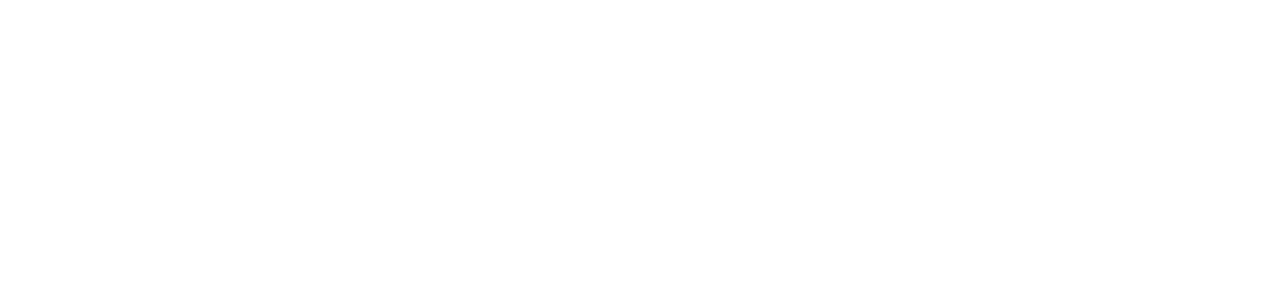
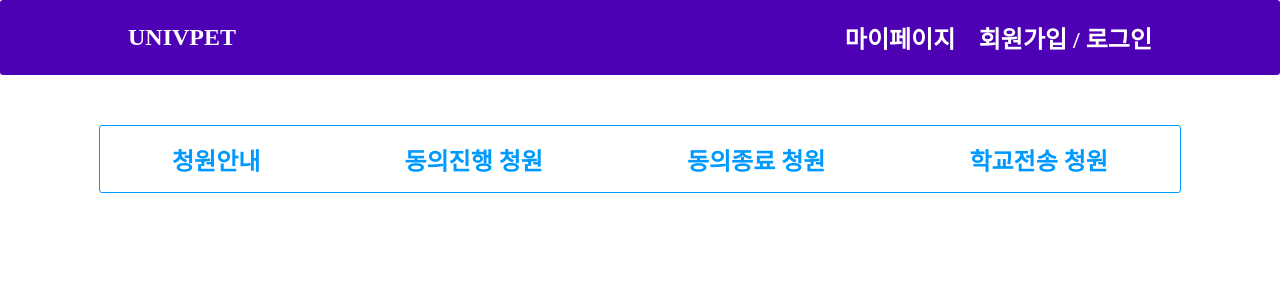
Before and after one commit to Sinchonthon-Minyoung-Team/7team_front, a React (Create React App) app in the folder education/: page / in a window 1280 px wide. Before the commit this address had no page. Shown: the top 300 px of the page. Built offline with nearby package versions, Linux system fonts and the light colour scheme.

Commit message:
Nav bar, Menu bar 구현 및 페이지 구성

```diff
--- a/education/public/index.html
+++ b/education/public/index.html
@@ -5,7 +5,7 @@
     <meta name="viewport" content="width=device-width, initial-scale=1" />
     <title>React App</title>
   </head>
-    <body>
+  <body style="margin: 0; width: 100%; height: 100%">
     <div id="root"></div>
   </body>
 </html>
--- a/education/src/App.js
+++ b/education/src/App.js
@@ -1,12 +1,22 @@
 import { BrowserRouter as Router, Route, Routes } from "react-router-dom";
 import LoginPage from "./pages/Login/LoginPage";
+import NavBar from "./components/NavBar";
+import HomePage from "./pages/HomePage";
+import About from "./pages/Board/About";
+import Article from "./pages/Board/Article";
 
 function App() {
   return (
     <>
       <Router>
+        <NavBar />
         <Routes>
+          <Route path="/" element={<HomePage />} />
           <Route path="/loginpage" element={<LoginPage />} />
+          <Route path="/info" element={<About />} />
+          <Route path="/progress" element={<Article type="progress" />} />
+          <Route path="/done" element={<Article type="done" />} />
+          <Route path="/sent" element={<Article type="sent" />} />
         </Routes>
       </Router>
     </>
--- /dev/null
+++ b/education/src/components/Menu.js
@@ -0,0 +1,39 @@
+import styled from "styled-components";
+import { Link } from "react-router-dom";
+
+function Menu() {
+  return (
+    <Container>
+      <Option to="/info">청원안내</Option>
+      <Option to="/progress">동의진행 청원</Option>
+      <Option to="/done">동의종료 청원</Option>
+      <Option to="/sent">학교전송 청원</Option>
+    </Container>
+  );
+}
+
+export default Menu;
+
+const Container = styled.div`
+  width: 1080px;
+  height: 66px;
+
+  display: flex;
+  justify-content: space-around;
+  align-items: center;
+
+  margin: 50px auto;
+
+  border-radius: 3px;
+  border: 1px solid var(--light-mode-primary-blue, #009aff);
+  background: var(--light-mode-white-background, #fff);
+`;
+
+const Option = styled(Link)`
+  color: var(--light-mode-primary-blue, #009aff);
+  font-size: 24px;
+  font-style: normal;
+  font-weight: 600;
+  line-height: normal;
+  text-decoration: none;
+`;
--- /dev/null
+++ b/education/src/components/NavBar.js
@@ -0,0 +1,63 @@
+import styled from "styled-components";
+import { Link } from "react-router-dom";
+
+function NavBar() {
+  return (
+    <NavContainer>
+      <Logo to="/">UNIVPET</Logo>
+      <UserContainer>
+        <MyPage to="/mypage">마이페이지</MyPage>
+        <Sign to="/signup">회원가입 / 로그인</Sign>
+      </UserContainer>
+    </NavContainer>
+  );
+}
+
+export default NavBar;
+
+const NavContainer = styled.div`
+  height: 75px;
+  display: flex;
+  justify-content: space-between;
+  align-items: center;
+
+  border-radius: 3px;
+  background: var(--light-mode-primary-purple, #4d00b4);
+
+  padding-left: 10%;
+  padding-right: 10%;
+`;
+
+const Logo = styled(Link)`
+  text-decoration: none;
+  color: var(--light-mode-white-background, #fff);
+  font-size: 24px;
+  font-style: normal;
+  font-weight: 600;
+  line-height: normal;
+`;
+
+const UserContainer = styled.div`
+  width: 30%;
+
+  display: flex;
+  justify-content: space-between;
+`;
+
+const MyPage = styled(Link)`
+  text-decoration: none;
+  color: var(--light-mode-white-background, #fff);
+  font-size: 24px;
+  font-style: normal;
+  font-weight: 600;
+  line-height: normal;
+`;
+
+const Sign = styled(Link)`
+  text-decoration: none;
+  color: var(--light-mode-white-background, #fff);
+  font-size: 24px;
+  font-style: normal;
+  font-weight: 600;
+  line-height: normal;
+`;
--- /dev/null
+++ b/education/src/pages/Board/About.js
@@ -0,0 +1,5 @@
+function About() {
+  return <>About Us</>;
+}
+
+export default About;
--- /dev/null
+++ b/education/src/pages/Board/Article.js
@@ -0,0 +1,12 @@
+import Menu from "../../components/Menu";
+
+function Article(props) {
+  return (
+    <>
+      <Menu />
+      {props.type}
+    </>
+  );
+}
+
+export default Article;
--- /dev/null
+++ b/education/src/pages/HomePage.js
@@ -0,0 +1,14 @@
+import styled from "styled-components";
+import Menu from "../components/Menu";
+
+function HomePage() {
+  return (
+    <Container>
+      <Menu />
+    </Container>
+  );
+}
+
+export default HomePage;
+
+const Container = styled.div``;
--- a/education/src/pages/Login/LoginPage.js
+++ b/education/src/pages/Login/LoginPage.js
@@ -6,7 +6,7 @@
     window.location.href =
       "https://accounts.google.com/o/oauth2/auth?" +
       "client_id=670470419742-dntothjjjgs985sa8vr2nfkv1o3e37t2.apps.googleusercontent.com&" +
-            "redirect_uri=http://localhost:3002/loginpage&" +
+      "redirect_uri=http://localhost:3000/loginpage&" +
       "response_type=token&" +
       "scope=https://www.googleapis.com/auth/userinfo.email https://www.googleapis.com/auth/userinfo.profile";
   };
```
Lines whose indentation alone changed are shown as unchanged.
